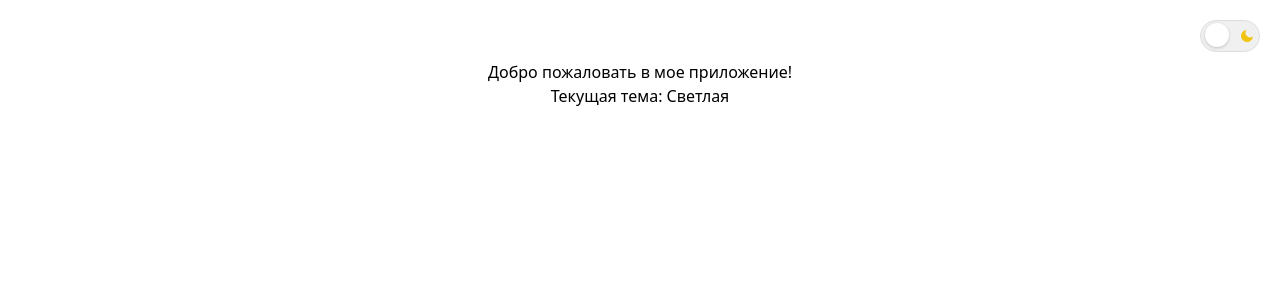
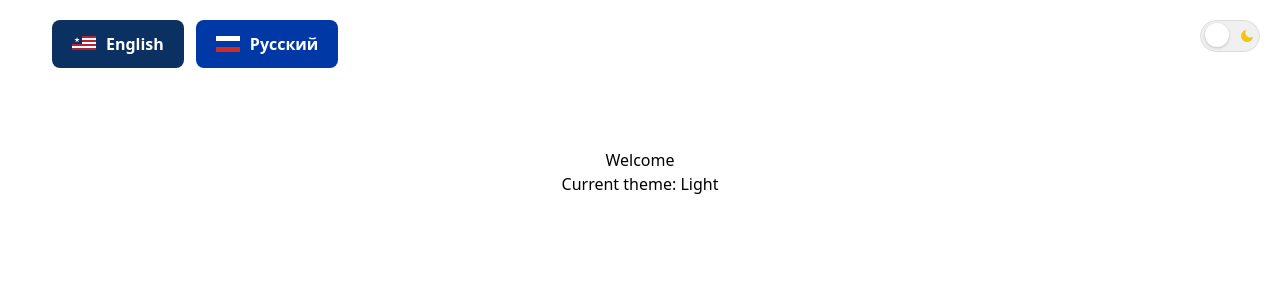
Before and after one commit to ValeraBro/SvelteKit-, a SvelteKit app: page / in a window 1280 px wide. Shown: the top 300 px of the page. Built offline with nearby package versions, Linux system fonts and the light colour scheme.

Commit message:
Добавил переключатель языков с флагами

```diff
--- /dev/null
+++ b/src/lib/i18n/index.ts
@@ -0,0 +1,29 @@
+import type { Translations } from './types';
+import en from './translations/en.json';
+import ru from './translations/ru.json';
+
+const resources: Record<string, Translations> = {
+  en,
+  ru
+};
+
+export const t = (key: string, lang: string, replacements?: Record<string, string>): string => {
+    const keys = key.split('.');
+    let result: any = resources[lang];
+
+    // Находим строку перевода
+    for (const k of keys) {
+      result = result?.[k];
+      if (result === undefined) return key;
+    }
+
+    // Заменяем плейсхолдеры (если они есть)
+    if (replacements) {
+      return Object.entries(replacements).reduce(
+        (str, [placeholder, value]) => str.replace(`{${placeholder}}`, value),
+        result
+      );
+    }
+
+    return result;
+  };
--- /dev/null
+++ b/src/lib/i18n/translations/en.json
@@ -0,0 +1,10 @@
+{
+    "theme": {
+    "dark": "Dark",
+    "light": "Light"
+  },
+    "header": {
+      "title": "Welcome ",
+      "subtitle": "Current theme: {theme}"
+    }
+  }
--- /dev/null
+++ b/src/lib/i18n/translations/ru.json
@@ -0,0 +1,11 @@
+{
+    "theme": {
+    "dark": "Тёмная",
+    "light": "Светлая"
+  },
+    "header": {
+      "title": "Добро пожаловать в мое приложение!",
+      "subtitle": "Текущая тема: {theme}"
+    }
+
+  }
--- /dev/null
+++ b/src/lib/i18n/types.ts
@@ -0,0 +1,9 @@
+export interface Translations {
+    header: {
+      title: string;
+      subtitle: string;
+    };
+    buttons: {
+      toggle_theme: string;
+    };
+  }
--- /dev/null
+++ b/src/lib/stores/lang.ts
@@ -0,0 +1,22 @@
+import { writable } from 'svelte/store';
+
+// Функция для безопасного определения начального языка
+const getInitialLang = () => {
+  // Проверяем, выполняется ли код в браузере
+  if (typeof window !== 'undefined') {
+    return localStorage.getItem('lang') ||
+           navigator?.language?.slice(0, 2) ||
+           'en';
+  }
+  return 'en'; // Значение по умолчанию для сервера
+};
+
+export const lang = writable(getInitialLang());
+
+export function setLanguage(newLang: string) {
+  lang.set(newLang);
+  // Сохраняем только в браузере
+  if (typeof window !== 'undefined') {
+    localStorage.setItem('lang', newLang);
+  }
+}
--- a/src/routes/+layout.svelte
+++ b/src/routes/+layout.svelte
@@ -2,6 +2,8 @@
 	import '../app.css';
     import { theme, toggleTheme } from '$lib/stores/theme';
     import { onMount } from 'svelte';
+    import { lang, setLanguage } from '$lib/stores/lang';
+    import { t } from '$lib/i18n';
 
     let isDark = false;
 
@@ -14,6 +16,33 @@
     });
 </script>
 
+
+<div class="language-container ">
+    <button class="lang-btn usa" on:click={() => setLanguage('en')}>
+      <div class="flag-stripes">
+        <div class="stripe red"></div>
+        <div class="stripe white"></div>
+        <div class="stripe red"></div>
+        <div class="stripe white"></div>
+        <div class="stripe red"></div>
+        <div class="stripe white"></div>
+        <div class="stripe red"></div>
+        <div class="canton">
+          <div class="star">★</div>
+        </div>
+      </div>
+      <span class="label">English</span>
+    </button>
+
+    <button class="lang-btn russia" on:click={() => setLanguage('ru')}>
+      <div class="flag-tricolor">
+        <div class="stripe white"></div>
+        <div class="stripe blue"></div>
+        <div class="stripe red"></div>
+      </div>
+      <span class="label">  Русский</span>
+    </button>
+  </div>
 
 
 <div class="theme-container">
@@ -154,4 +183,119 @@
         background-color: #444;
         border-color: #555;
     }
+
+
+
+
+
+
+
+   /* Базовые стили контейнера */
+  .language-container {
+    margin: 10px; /* Отступ со всех сторон */
+    position: relative;
+    display: inline-flex;
+    gap: 12px;
+    padding: 10px;
+    /* background: rgba(255,255,255,0); */
+    border-radius: 12px;
+    /* box-shadow: 0 4px 15px rgba(0,0,0,0.1); */
+    isolation: isolate; /* Важно: изолирует от других элементов */
+    z-index: 100;
+  }
+
+  /* Общие стили кнопок */
+  .lang-btn {
+    position: relative;
+    display: flex;
+    align-items: center;
+    gap: 10px;
+    padding: 12px 20px;
+    border: none;
+    border-radius: 8px;
+    cursor: pointer;
+    font-weight: 600;
+    transition: all 0.3s cubic-bezier(0.25, 0.8, 0.25, 1);
+    overflow: hidden;
+  }
+
+  /* Стилизация флага США */
+  .lang-btn.usa {
+    background: #0a3161;
+    color: white;
+  }
+
+  .flag-stripes {
+    position: relative;
+    width: 24px;
+    height: 16px;
+    display: flex;
+    flex-direction: column;
+  }
+
+  .stripe {
+    height: 2px;
+  }
+  .stripe.red { background: #B22234; }
+  .stripe.white { background: white; }
+
+  .canton {
+    position: absolute;
+    top: 0;
+    left: 0;
+    width: 10px;
+    height: 8px;
+    background: #0a3161;
+    display: grid;
+    place-items: center;
+  }
+  .star {
+    font-size: 6px;
+    color: white;
+    transform: translateY(-0.5px);
+  }
+
+  /* Стилизация флага России */
+  .lang-btn.russia {
+    background: #0039A6;
+    color: white;
+  }
+
+  .flag-tricolor {
+    width: 24px;
+    height: 16px;
+    display: flex;
+    flex-direction: column;
+  }
+  .flag-tricolor .stripe {
+    flex: 1;
+  }
+  .flag-tricolor .white { background: white; }
+  .flag-tricolor .blue { background: #0039A6; }
+  .flag-tricolor .red { background: #D52B1E; }
+
+  /* Эффекты взаимодействия */
+  .lang-btn:hover {
+    transform: translateY(-2px);
+    box-shadow: 0 5px 10px rgba(0,0,0,0.2);
+  }
+
+  .lang-btn:active {
+    transform: translateY(0);
+  }
+
+
+
+  /* Гарантия изоляции от других элементов */
+  .language-container::before {
+    margin: 10px; /* Отступ со всех сторон */
+
+    content: '';
+    position: relative;
+    inset: -5px;
+    /* background: rgba(0, 0, 0, 0.1); */
+    z-index: -1;
+    border-radius: 16px;
+    opacity: 0.9;
+  }
 </style>
--- a/src/routes/+page.svelte
+++ b/src/routes/+page.svelte
@@ -1,6 +1,9 @@
 <script>
     import { theme } from '$lib/stores/theme';
     import { onMount } from 'svelte';
+
+    import { lang } from '$lib/stores/lang';
+    import { t } from '$lib/i18n';
 
     let currentTheme = 'light';
 
@@ -11,10 +14,23 @@
 
         return () => unsubscribe();
     });
-</script>
 
-<h1>Добро пожаловать в мое приложение!</h1>
-<p>Текущая тема: {currentTheme === 'dark' ? 'Тёмная' : 'Светлая'}</p>
+
+
+
+
+  $: title = t('header.title', $lang);
+  $: themeTranslation = t(`theme.${currentTheme}`, $lang); // Берём перевод темы
+  $: subtitle = t('header.subtitle', $lang, {
+    theme: themeTranslation // Подставляем переведённую тему
+  });
+ </script>
+
+<h1>{title}</h1>
+<p>{subtitle}</p>
+
+<!-- <h1>Добро пожаловать в мое приложение!</h1>
+<p>Текущая тема: {currentTheme === 'dark' ? 'Тёмная' : 'Светлая'}</p> -->
 
 <style>
     h1 {
```
